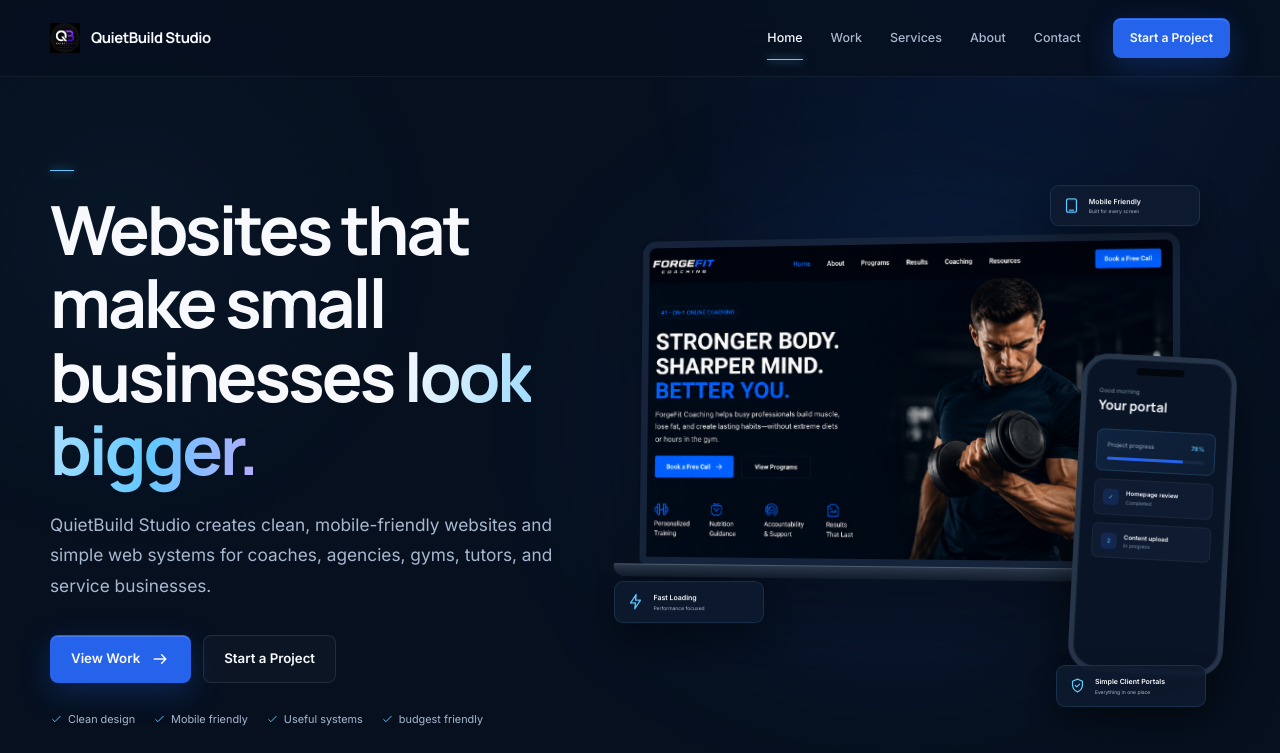
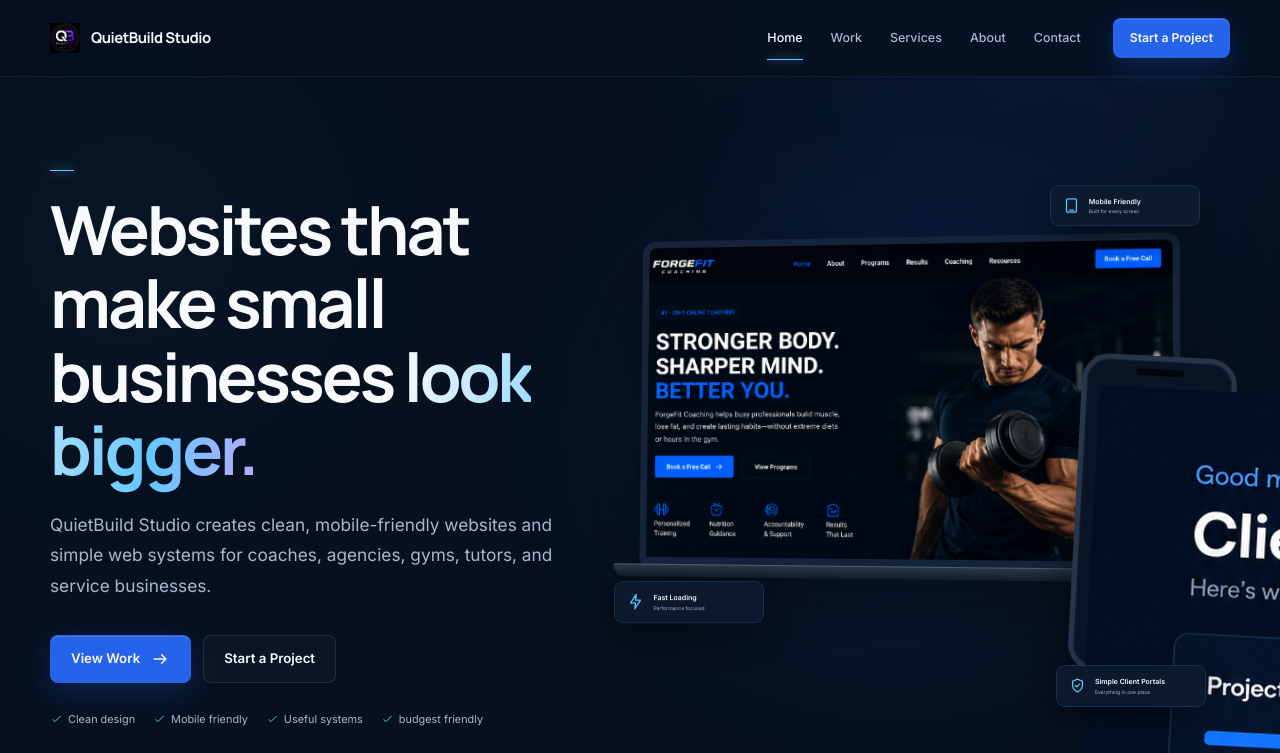
Before and after one commit to dinethkannangara03-tech/quietbuild-studio, a React (Vite) app: page / in a window 1280 px wide. Shown: the top 753 px of the page. Built offline with nearby package versions, Linux system fonts and the light colour scheme.

Commit message:
Update Home.jsx

```diff
--- a/src/pages/Home.jsx
+++ b/src/pages/Home.jsx
@@ -23,11 +23,7 @@ function HeroVisual() {
       </div>
       <div className="phone">
         <div className="phone-notch" />
-        <small>Good morning</small>
-        <strong>Your portal</strong>
-        <div className="portal-card"><span>Project progress</span><b>78%</b><i /></div>
-        <div className="portal-task"><i>✓</i><span><b>Homepage review</b><small>Completed</small></span></div>
-        <div className="portal-task"><i>2</i><span><b>Content upload</b><small>In progress</small></span></div>
+        <img className="phone-screen-image" src={siteData.hero.phoneImage} alt="Client portal preview" />
       </div>
       {siteData.hero.featureCards.map((feature, index) => (
         <div className={`float-card float-${['one', 'two', 'three'][index]}`} key={feature.title}>
```
